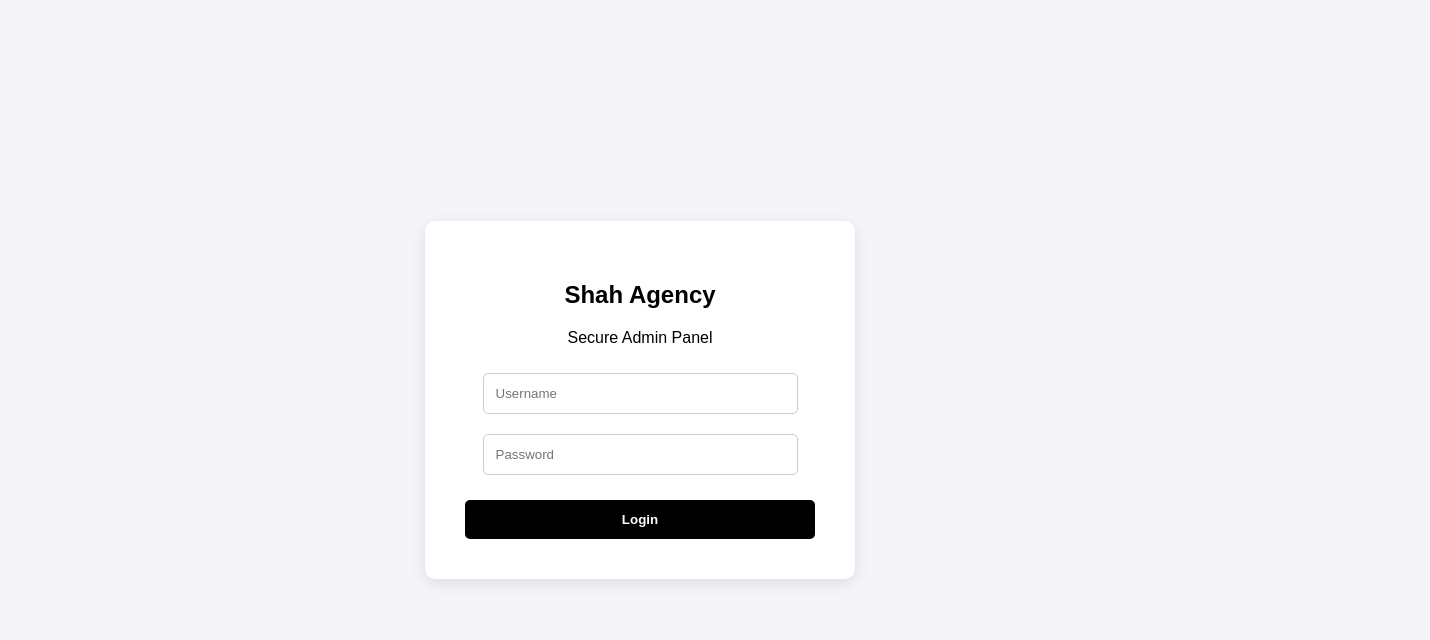
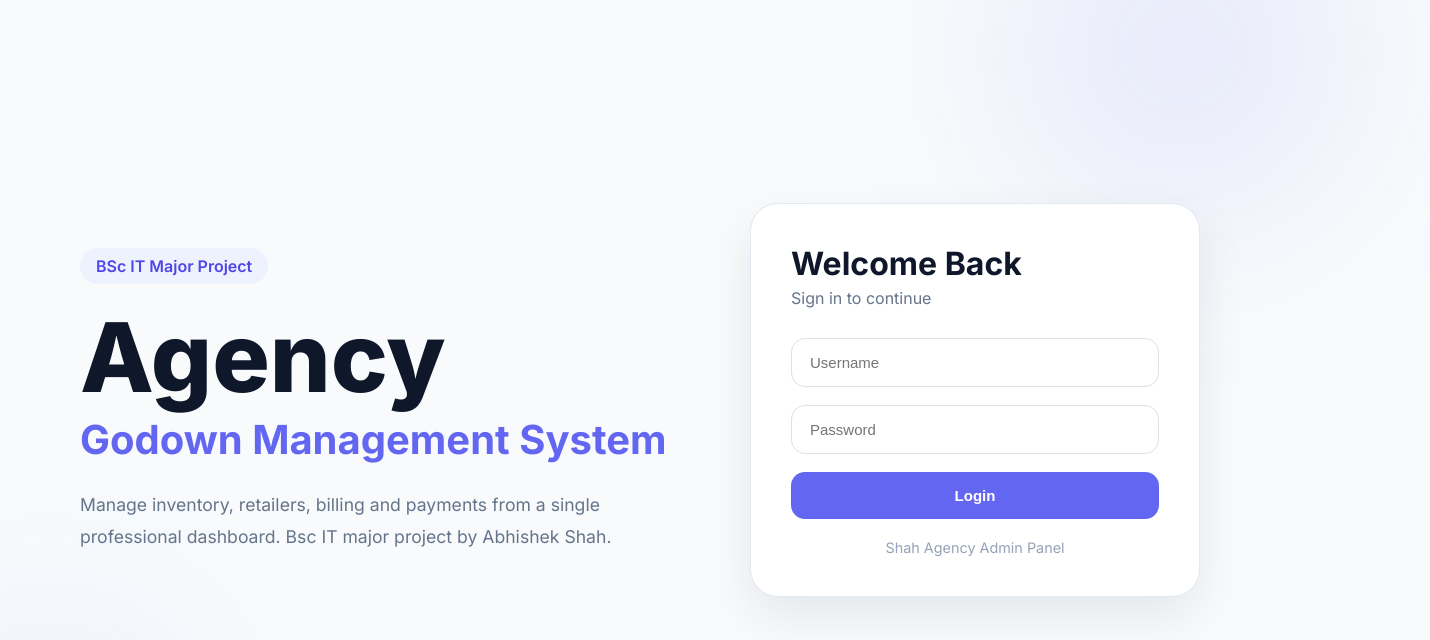
Before and after one commit to abhi123study-crypto/shah_agency, a plain HTML site: page frontend/index.html in a window 1280 px wide. Shown: the whole page, 1430 px wide, since content can reach past the window. Drawn offline with Linux system fonts and the light colour scheme.

Commit message:
Added Login Page

```diff
--- /dev/null
+++ b/frontend/css/login.css
@@ -0,0 +1,257 @@
+@import url('https://fonts.googleapis.com/css2?family=Inter:wght@400;500;600;700;800&display=swap');
+
+*{
+    margin:0;
+    padding:0;
+    box-sizing:border-box;
+}
+
+body{
+    font-family:'Inter',sans-serif;
+
+    min-height:100vh;
+
+    background:#f8fafc;
+
+    display:flex;
+    justify-content:center;
+    align-items:center;
+
+    overflow:hidden;
+
+    position:relative;
+}
+
+/* Glow Effects */
+
+body::before{
+    content:'';
+
+    position:absolute;
+
+    width:500px;
+    height:500px;
+
+    top:-200px;
+    right:-150px;
+
+    border-radius:50%;
+
+    background:
+    radial-gradient(
+        rgba(99,102,241,.15),
+        transparent 70%
+    );
+
+    filter:blur(80px);
+}
+
+body::after{
+    content:'';
+
+    position:absolute;
+
+    width:400px;
+    height:400px;
+
+    bottom:-150px;
+    left:-150px;
+
+    border-radius:50%;
+
+    background:
+    radial-gradient(
+        rgba(59,130,246,.10),
+        transparent 70%
+    );
+
+    filter:blur(80px);
+}
+
+.login-container{
+    width:100%;
+    max-width:1200px;
+
+    display:grid;
+    grid-template-columns:1fr 450px;
+
+    gap:80px;
+
+    padding:40px;
+
+    position:relative;
+    z-index:2;
+}
+
+/* Left Side */
+
+.brand-side{
+    display:flex;
+    flex-direction:column;
+    justify-content:center;
+}
+
+.brand-badge{
+    display:inline-block;
+
+    width:max-content;
+
+    padding:8px 16px;
+
+    border-radius:999px;
+
+    background:#eef2ff;
+
+    color:#4f46e5;
+
+    font-weight:600;
+
+    margin-bottom:25px;
+}
+
+.brand-side h1{
+    font-size:6rem;
+
+    font-weight:800;
+
+    line-height:1;
+
+    color:#0f172a;
+}
+
+.brand-side h1 span{
+    color:#6366f1;
+}
+
+.brand-side h2{
+    font-size:2.5rem;
+
+    margin-top:10px;
+
+    color:#6366f1;
+}
+
+.brand-side p{
+    margin-top:25px;
+
+    font-size:1.1rem;
+
+    line-height:1.8;
+
+    color:#64748b;
+
+    max-width:550px;
+}
+
+/* Login Card */
+
+.login-card{
+    background:white;
+
+    padding:40px;
+
+    border-radius:28px;
+
+    border:1px solid #e2e8f0;
+
+    box-shadow:
+    0 20px 50px rgba(15,23,42,.08);
+}
+
+.login-header{
+    margin-bottom:30px;
+}
+
+.login-header h2{
+    color:#0f172a;
+    font-size:2rem;
+}
+
+.login-header p{
+    color:#64748b;
+    margin-top:5px;
+}
+
+.login-card input{
+    width:100%;
+
+    padding:15px 18px;
+
+    margin-bottom:18px;
+
+    border:1px solid #dbe2ea;
+
+    border-radius:14px;
+
+    font-size:15px;
+
+    transition:.3s;
+}
+
+.login-card input:focus{
+    outline:none;
+
+    border-color:#6366f1;
+
+    box-shadow:
+    0 0 0 4px rgba(99,102,241,.12);
+}
+
+.login-card button{
+    width:100%;
+
+    padding:15px;
+
+    border:none;
+
+    border-radius:14px;
+
+    cursor:pointer;
+
+    font-weight:600;
+
+    font-size:15px;
+
+    color:white;
+
+    background:#6366f1;
+
+    transition:.3s;
+}
+
+.login-card button:hover{
+    background:#4f46e5;
+    transform:translateY(-2px);
+}
+
+.footer-note{
+    margin-top:20px;
+
+    text-align:center;
+
+    color:#94a3b8;
+
+    font-size:.9rem;
+}
+
+/* Mobile */
+
+@media(max-width:900px){
+
+    .login-container{
+        grid-template-columns:1fr;
+        gap:40px;
+    }
+
+    .brand-side{
+        text-align:center;
+    }
+
+    .brand-side h1{
+        font-size:4rem;
+    }
+
+    .brand-side h2{
+        font-size:2rem;
+    }
+}
--- a/frontend/index.html
+++ b/frontend/index.html
@@ -4,77 +4,91 @@
     <meta charset="UTF-8">
     <meta name="viewport" content="width=device-width, initial-scale=1.0">
     <title>Admin Login - Shah Agency</title>
-    <style>
-        body {
-            font-family: Arial, sans-serif;
-            background-color: #f4f4f9;
-            display: flex;
-            justify-content: center;
-            align-items: center;
-            height: 100vh;
-            margin: 0;
-        }
-        .login-box {
-            background: white;
-            padding: 40px;
-            border-radius: 10px;
-            box-shadow: 0 4px 15px rgba(0,0,0,0.1);
-            width: 100%;
-            max-width: 350px;
-            text-align: center;
-        }
-        input {
-            width: 90%;
-            padding: 12px;
-            margin: 10px 0;
-            border: 1px solid #ccc;
-            border-radius: 5px;
-            box-sizing: border-box;
-        }
-        button {
-            width: 100%;
-            padding: 12px;
-            background: #000;
-            color: white;
-            border: none;
-            border-radius: 5px;
-            cursor: pointer;
-            font-weight: bold;
-            margin-top: 15px;
-        }
-        button:hover {
-            background: #333;
-        }
-    </style>
+
+    <link rel="stylesheet" href="css/login.css">
 </head>
 <body>
 
-    <div class="login-box">
-        <h2>Shah Agency</h2>
-        <p>Secure Admin Panel</p>
-        <input type="text" id="username" placeholder="Username">
-        <input type="password" id="password" placeholder="Password">
-        <button onclick="loginAPI()">Login</button>
+<div class="login-container">
+
+    <div class="brand-side">
+
+        <div class="brand-badge">
+            BSc IT Major Project
+        </div>
+
+        <h1>
+            Agency
+        </h1>
+
+        <h2>
+            Godown Management System
+        </h2>
+
+        <p>
+            Manage inventory, retailers, billing and payments
+            from a single professional dashboard. Bsc IT major project by Abhishek Shah.
+        </p>
+
+    </div>
+
+    <div class="login-card">
+
+        <div class="login-header">
+            <h2>Welcome Back</h2>
+            <p>Sign in to continue</p>
+        </div>
+
+        <!-- SAME IDS -->
+        <input
+            type="text"
+            id="username"
+            placeholder="Username"
+        >
+
+        <input
+            type="password"
+            id="password"
+            placeholder="Password"
+        >
+
+        <!-- SAME FUNCTION -->
+        <button onclick="loginAPI()">
+            Login
+        </button>
+
+        <div class="footer-note">
+            Shah Agency Admin Panel
+        </div>
+
+    </div>
+
 </div>
 
 <script>
     function loginAPI() {
+
         const user = document.getElementById('username').value;
         const pass = document.getElementById('password').value;
 
-            // Direct local check (Render server ka wait nahi karega)
         if (user === 'abhishek' && pass === 'shahadmin123') {
 
-                // Token set kar raha hai taaki andar wale pages khul sakein
-                localStorage.setItem('auth_token', 'shah_agency_secure_token');
+            localStorage.setItem(
+                'auth_token',
+                'shah_agency_secure_token'
+            );
 
-                // Seedha Dashboard par bhej dega
             window.location.href = 'dashboard.html';
 
         } else {
-                alert('Galat Username ya Password! Wapas try kar.');
+
+            alert(
+                'Galat Username ya Password! Wapas try kar.'
+            );
+
         }
     }
 </script>
+
 </body>
 </html>
```
Lines whose indentation alone changed are shown as unchanged.
